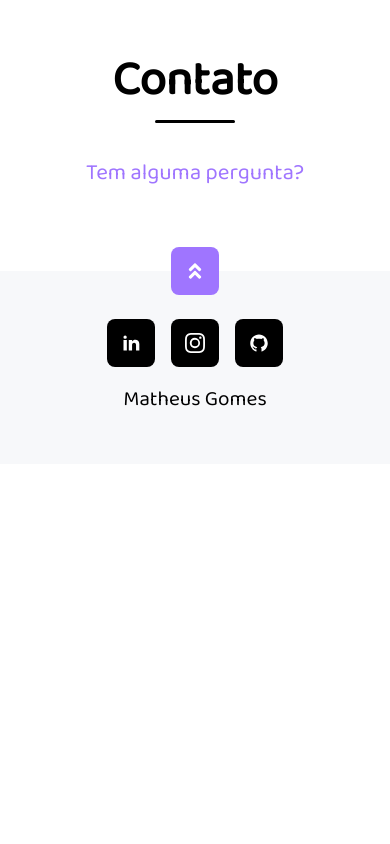
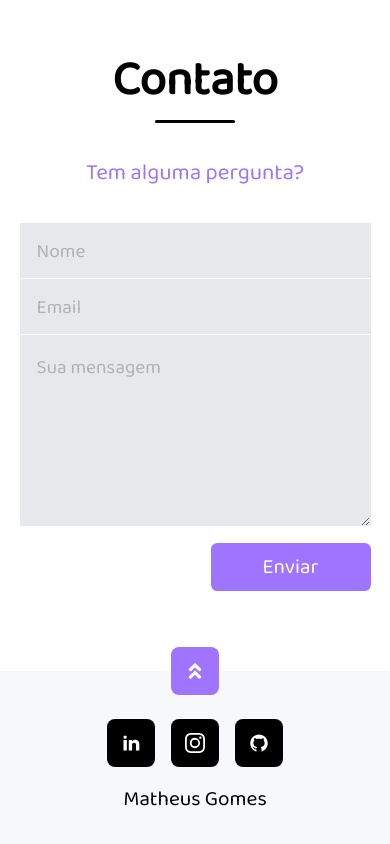
Before and after one commit to MatheusGomesRocha/portfolio, a React (Create React App) app: page / in a window 390 px wide. Shown: the part 3184-4028 px from the top of the page. Before the commit the page ends 3648 px from the top, so only its background shows below. Built offline with nearby package versions, Linux system fonts and the light colour scheme; a web font is replaced by a local one.

Commit message:
Diexando todo o projeto responsivo para Small Devices

```diff
--- a/src/components/Contact/contact.module.scss
+++ b/src/components/Contact/contact.module.scss
@@ -86,7 +86,20 @@
 @media (max-width: 800px) {
     .container {
         form {
-            display: none;
+            width: 100%;
+
+            input {
+                width: 90%;
+            }
+
+            textarea {
+                width: 90%;
+                height: 12rem;
+            }
+
+            .submitButton {
+                margin-right: 5%;
+            }
         }
     }
 }
--- a/src/components/Projects/projects.module.scss
+++ b/src/components/Projects/projects.module.scss
@@ -230,25 +230,25 @@
             }
 
             .footerModal {
+                display: flex;
+                flex-direction: column;
                 opacity: 0;
                 transform: translateX(-150%);
                 animation: showToCenter 500ms forwards;
                 animation-delay: 1s;
-                display: flex;
                 flex: 1;
-                flex-direction: column;
+                margin: 0 2rem;
 
                 p {
                     color: var(--gray-800);
                     font-weight: 100;
                     line-height: 1.5rem;
-                    margin: 0 2rem;
                 }
 
                 .footerRow {
                     display: flex;
                     align-items: center;
-                    margin: auto 2rem 2rem 2rem;
+                    margin: 2rem 0;
 
                     .buttonModal {
                         background-color: var(--purple);
@@ -363,7 +363,7 @@
     100% {
         opacity: 1;
         width: 40rem;
-        height: 70vh;
+        height: auto;
     }
 }
 
@@ -391,5 +391,42 @@
                 grid-template-columns: 1fr;
             }
         }
+
+        .modalContainer {
+            .modal {
+                .imgContainer {
+                    width: 100%;
+
+                    img {
+                        width: 100%;
+                    }
+                }
+
+                .headerModal {
+                    margin: 1rem 1.5rem 0 1.5rem;
+                }
+
+                .footerModal {
+                    margin: 1rem 1.5rem 0 1.5rem;
+
+                    .footerRow {
+                        flex-direction: column;
+                        align-items: flex-start;
+
+                        .buttonModalGithub {
+                            margin-top: 1rem;
+                        }
+                    }
+                }
+            }
+        }
+    }
+
+    @keyframes show {
+        100% {
+            opacity: 1;
+            width: 90%;
+            height: auto;
+        }
     }
 }
```
